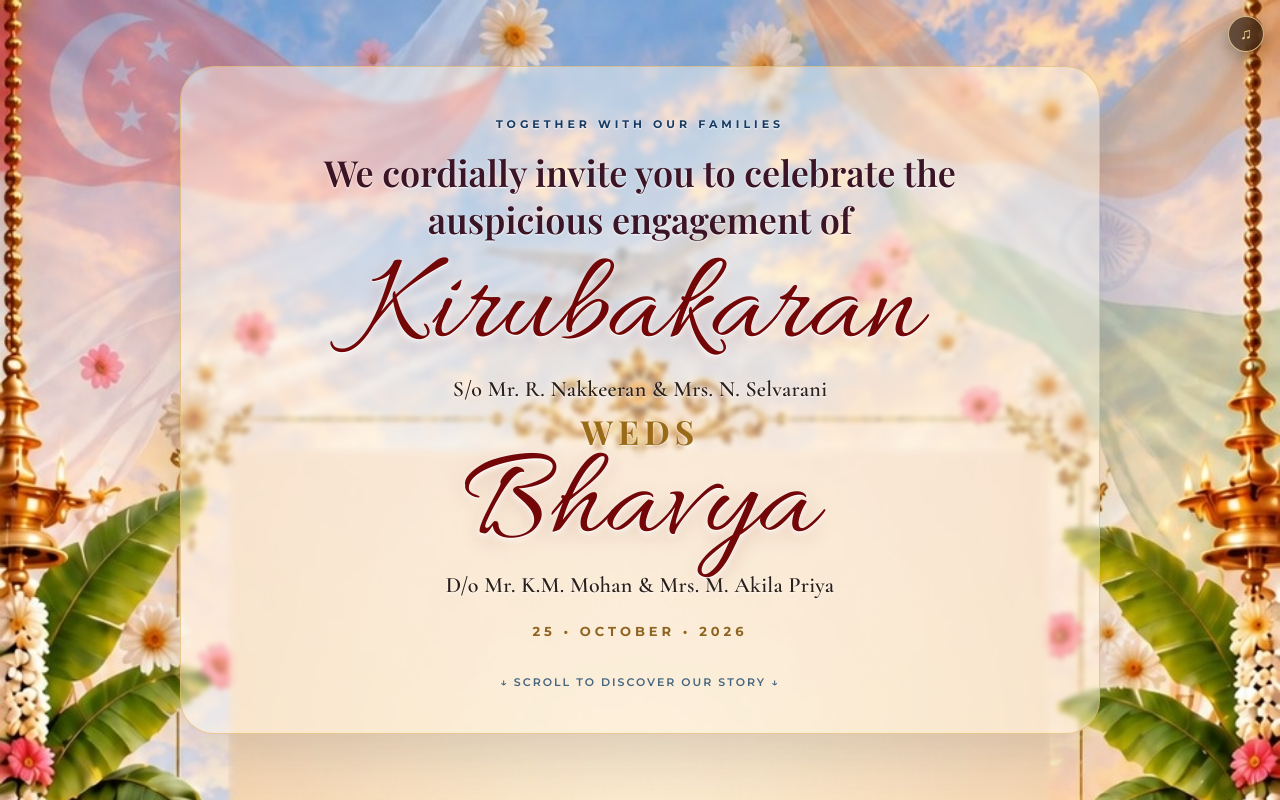
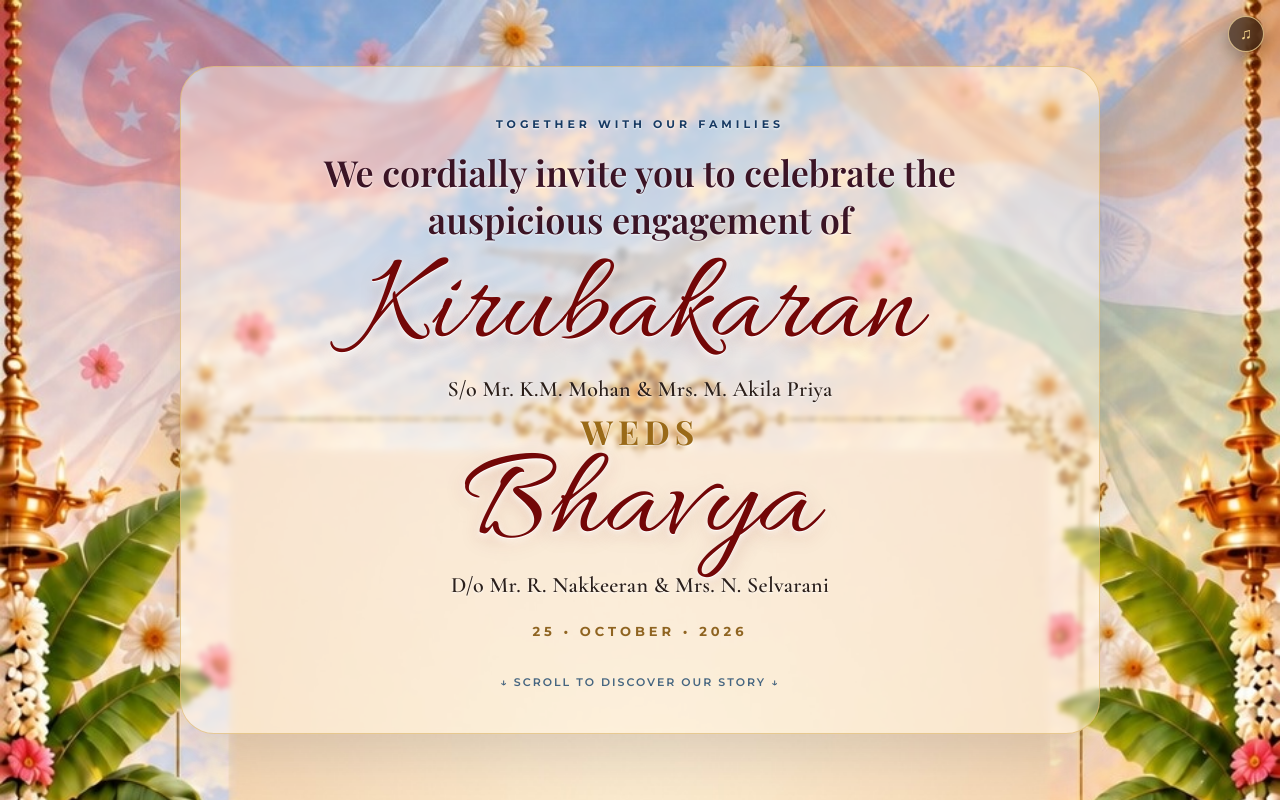
Before and after one commit to MukeshKhan003/KirubakaranBavya, a Vue app: page / in a window 1280 px wide. Both pictures are taken after a click on the button "OPEN INVITATION". Shown: the top 800 px of the page. Built offline with nearby package versions, Linux system fonts and the light colour scheme; a web font is replaced by a local one.

Commit message:
Update groom and bride parents names: Kirubakaran (Mr. K.M. Mohan & Mrs. M. Akila Priya) and Bhavya (Mr. R. Nakkeeran & Mrs. N. Selvarani)

```diff
--- a/src/components/EngagementInvitation.vue
+++ b/src/components/EngagementInvitation.vue
@@ -36,9 +36,9 @@ const translations = {
     // Parents Invitation Section
     parentsTitle: 'With Love',
     groomParentsLabel: "Groom's Parents",
-    groomParents: 'R. Nakeeran, N. Selvarani',
+    groomParents: 'K.M. Mohan, M. Akila Priya',
     brideParentsLabel: "Bride's Parents",
-    brideParents: 'K.M. Mohan, M. Akila Priya',
+    brideParents: 'R. Nakeeran, N. Selvarani',
     // Bottom Decorative Quote
     bottomQuote: '“Your Presence will make our day more special”'
   },
@@ -69,9 +69,9 @@ const translations = {
     // Parents Invitation Section
     parentsTitle: 'அன்புடன்',
     groomParentsLabel: 'மணமகன் பெற்றோர்',
-    groomParents: 'R. நக்கீரன், N. செல்வராணி',
+    groomParents: 'K.M. மோகன், M. அகில பிரியா',
     brideParentsLabel: 'மணமகள் பெற்றோர்',
-    brideParents: 'K.M. மோகன், M. அகில பிரியா',
+    brideParents: 'R. நக்கீரன், N. செல்வராணி',
     // Bottom Decorative Quote
     bottomQuote: '“தங்களின் வருகை எங்கள் நன்னாளை மேலும் சிறப்பாக்கும்”'
   }
--- a/src/components/VideoThemeInvitation.vue
+++ b/src/components/VideoThemeInvitation.vue
@@ -312,12 +312,12 @@ onUnmounted(() => {
           <div class="names">
             <span class="name-kiruba">Kirubakaran</span>
             <div class="parents">
-              <span>S/o Mr. R. Nakkeeran &amp; Mrs. N. Selvarani</span>
+              <span>S/o Mr. K.M. Mohan &amp; Mrs. M. Akila Priya</span>
             </div>
             <span class="weds">weds</span>
             <span class="name-bhavya">Bhavya</span>
             <div class="parents">
-              <span>D/o Mr. K.M. Mohan &amp; Mrs. M. Akila Priya</span>
+              <span>D/o Mr. R. Nakkeeran &amp; Mrs. N. Selvarani</span>
             </div>
           </div>
 
```
